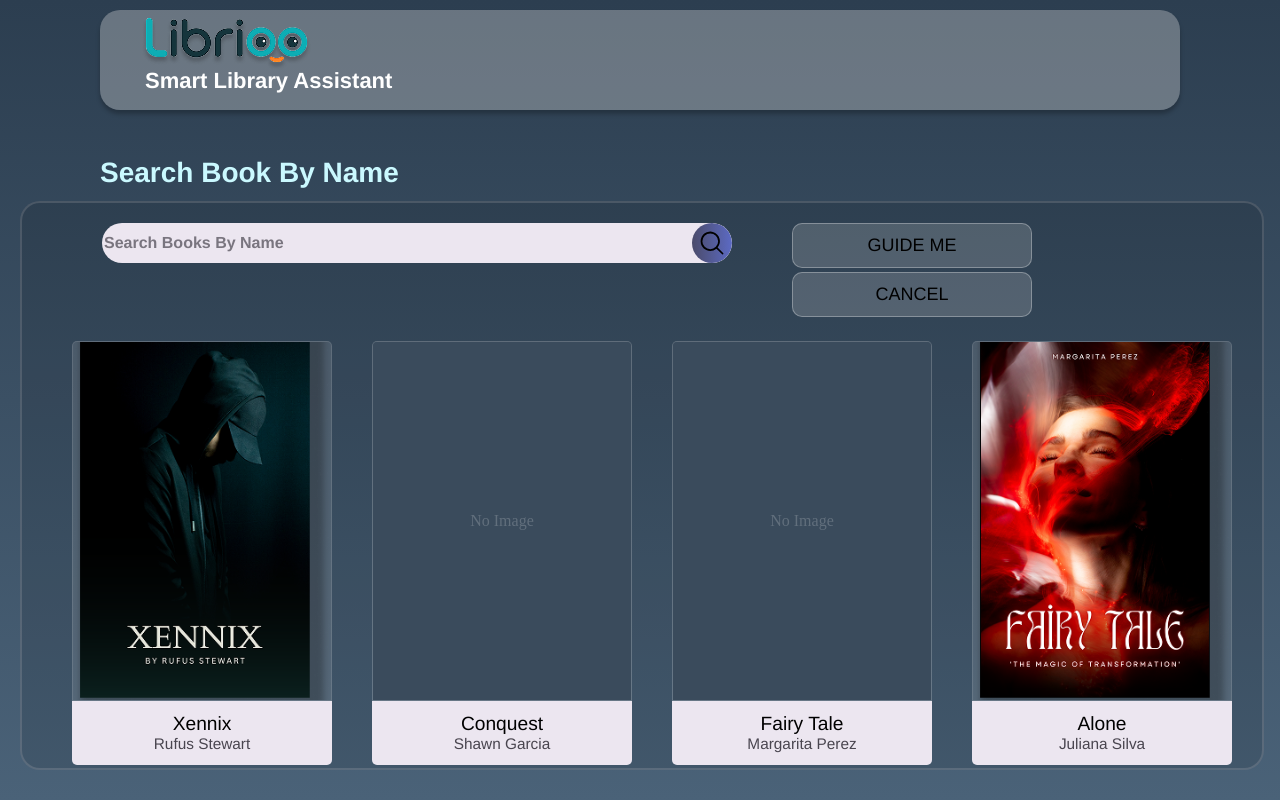
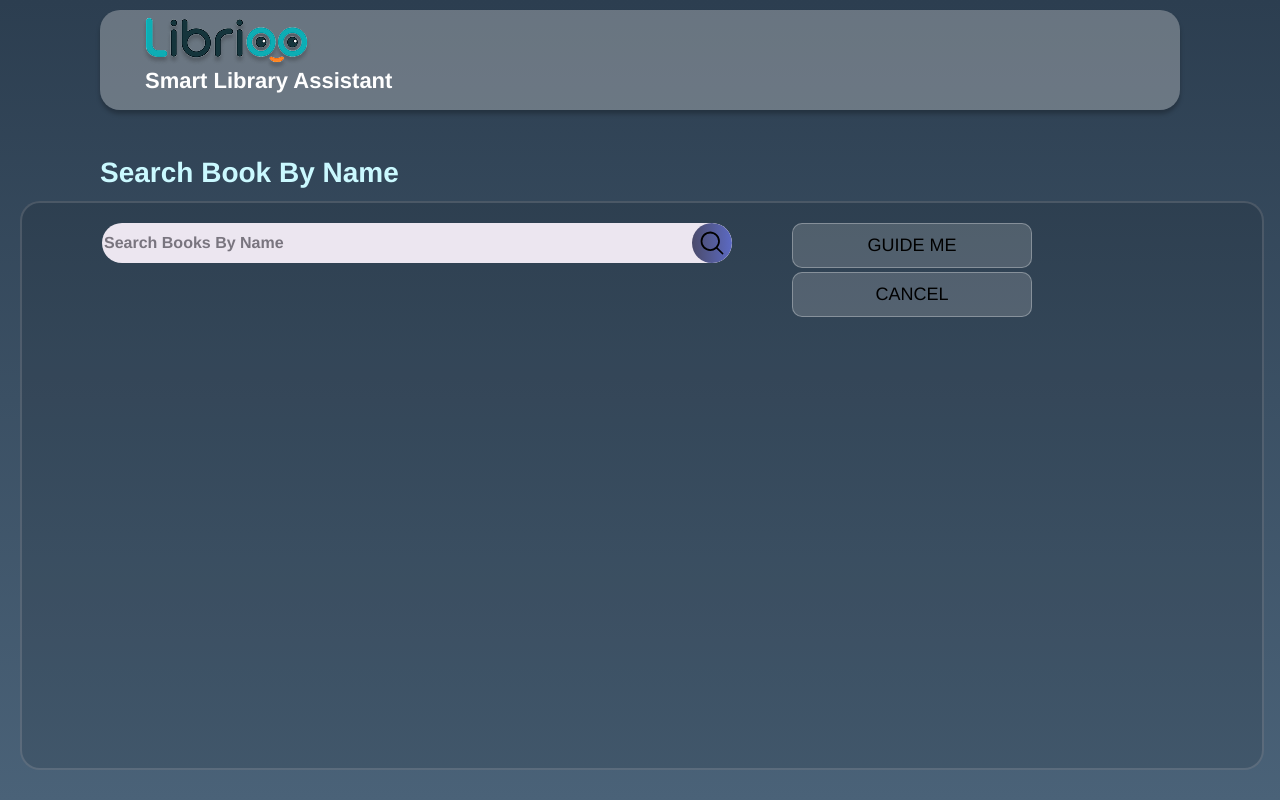
Before and after one commit to projectlibrioo-source/librioo-system, a React (Vite) app in the folder frontend/: page /robot/search-book in a window 1280 px wide. Built offline with nearby package versions, Linux system fonts and the light colour scheme.

Commit message:
Enhance GuestLogin and MemberLogin components with loading state; improve error handling and user feedback during login process

```diff
--- a/frontend/src/robot/pages/GuestLogin.jsx
+++ b/frontend/src/robot/pages/GuestLogin.jsx
@@ -2,16 +2,47 @@ import React, { useState } from "react";
 import { useNavigate } from "react-router-dom";
 import logolib31 from "../../assets/logolib3-1.png";
 import robotImage from "../../assets/pixverse-image-effect-prompt-give-me-three-pic-removebg-preview-1-2.png";
-//import { guestLogin } from "../../BackendFunctions";
+import { guestLogin } from "../../BackendFunctions";
 
 const GuestLogin = () => {
   const [guestId, setGuestId] = useState("");
+  // 2. Add loading state to prevent double clicks
+  const [isLoading, setIsLoading] = useState(false);
   const navigate = useNavigate();
 
-  const handleLogin = (e) => {
+  // 3. Make the handler async and connect it
+  const handleLogin = async (e) => {
     e.preventDefault();
-    guestLogin(guestId);
-    //console.log("Login with Guest ID:", guestId);
+
+    if (!guestId.trim()) {
+        alert("Please enter a Guest ID");
+        return;
+    }
+
+    setIsLoading(true); // Disable button
+
+    try {
+        console.log("Attempting login for Guest ID:", guestId);
+
+        // Call the backend function
+        const guest = await guestLogin(guestId);
+
+        if (guest) {
+            console.log("Guest login successful:", guest);
+            // Optional: Store guest info if needed
+            // localStorage.setItem("currentUser", JSON.stringify(guest));
+
+            alert("Login Success");
+            navigate("/robot/search");
+        } else {
+            alert("Invalid Guest ID. Please try again.");
+        }
+    } catch (error) {
+        console.error("Login error:", error);
+        alert("System error. Please try again later.");
+    } finally {
+        setIsLoading(false); // Re-enable button
+    }
   };
 
   const handleBack = () => {
@@ -67,6 +98,7 @@ const GuestLogin = () => {
           onChange={(e) => setGuestId(e.target.value)}
           className="absolute top-[16px] right-[40px] w-[301px] h-[68px] bg-[#d9d9d926] rounded-[20px] shadow-[0px_4px_4px_#00000040] px-6 text-white text-[24px] [font-family:'Aldrich-Regular',Helvetica] focus:outline-none focus:ring-2 focus:ring-[#caf9ff]"
           required
+          autoFocus
         />
       </form>
 
@@ -88,13 +120,15 @@ const GuestLogin = () => {
         <button
           type="submit"
           onClick={handleLogin}
-          className="w-[280px] h-[80px] flex items-center justify-center bg-[#00000045] rounded-[20px] shadow-[0px_4px_4px_#00000040] cursor-pointer transition-all hover:bg-[#00000060] focus:outline-none focus:ring-2 focus:ring-[#ff7421]"
+          disabled={isLoading} // Disable button while loading
+          className={`w-[280px] h-[80px] flex items-center justify-center rounded-[20px] shadow-[0px_4px_4px_#00000040] transition-all focus:outline-none focus:ring-2 focus:ring-[#ff7421]
+            ${isLoading ? "bg-[#ffffff20] cursor-not-allowed" : "bg-[#00000045] cursor-pointer hover:bg-[#00000060]"}`}
         >
           <span className="flex items-center justify-center w-fit
                     [-webkit-text-fill-color:white]
                     [font-family:'Aldrich-Regular',Helvetica]
                     font-normal text-[32px] tracking-[0] leading-[normal] whitespace-nowrap">
-            LOGIN
+            {isLoading ? "..." : "LOGIN"}
           </span>
         </button>
       </nav>
--- a/frontend/src/robot/pages/MemberLogin.jsx
+++ b/frontend/src/robot/pages/MemberLogin.jsx
@@ -7,22 +7,42 @@ import { memberLogin } from "../../BackendFunctions";
 
 const MemberLogin = () => {
   const [libraryId, setLibraryId] = useState("");
+  const [isLoading, setIsLoading] = useState(false); // Added loading state
   const navigate = useNavigate();
 
-  const handleLogin = async(e) => {
+  const handleLogin = async (e) => {
     e.preventDefault();
-    const member = await memberLogin(libraryId);
 
-    if(member){
-      alert("Login Success")
-      navigate("/robot/search")
-
-    }else{
-      alert("Invalid ID");
+    // Prevent empty logins
+    if (!libraryId.trim()) {
+        alert("Please enter a Library ID");
+        return;
     }
 
+    setIsLoading(true); // Disable button
 
-    //console.log("Login with Library ID:", libraryId);
+    try {
+        console.log("Attempting login for ID:", libraryId);
+
+        // Call the backend function
+        const member = await memberLogin(libraryId);
+
+        if (member) {
+            console.log("Login successful:", member);
+            // Optional: Save member info to localStorage if you need it later
+            // localStorage.setItem("currentMember", JSON.stringify(member));
+
+            alert("Login Success");
+            navigate("/robot/search");
+        } else {
+            // If memberLogin returns null, the ID was not found
+            alert("Invalid Library ID. Please try again.");
+        }
+    } catch (error) {
+        console.error("Login error:", error);
+    } finally {
+        setIsLoading(false); // Re-enable button
+    }
   };
 
   const handleBack = () => {
@@ -78,6 +98,7 @@ const MemberLogin = () => {
           onChange={(e) => setLibraryId(e.target.value)}
           className="absolute top-[16px] right-[40px] w-[301px] h-[68px] bg-[#d9d9d926] rounded-[20px] shadow-[0px_4px_4px_#00000040] px-6 text-white text-[24px] [font-family:'Aldrich-Regular',Helvetica] focus:outline-none focus:ring-2 focus:ring-[#caf9ff]"
           required
+          autoFocus
         />
       </form>
 
@@ -99,13 +120,15 @@ const MemberLogin = () => {
         <button
           type="submit"
           onClick={handleLogin}
-          className="w-[280px] h-[80px] flex items-center justify-center bg-[#00000045] rounded-[20px] shadow-[0px_4px_4px_#00000040] cursor-pointer transition-all hover:bg-[#00000060] focus:outline-none focus:ring-2 focus:ring-[#ff7421]"
+          disabled={isLoading} // Disable button when loading
+          className={`w-[280px] h-[80px] flex items-center justify-center rounded-[20px] shadow-[0px_4px_4px_#00000040] transition-all focus:outline-none focus:ring-2 focus:ring-[#ff7421]
+            ${isLoading ? "bg-[#ffffff20] cursor-not-allowed" : "bg-[#00000045] cursor-pointer hover:bg-[#00000060]"}`}
         >
           <span className="flex items-center justify-center w-fit
                     [-webkit-text-fill-color:white]
                     [font-family:'Aldrich-Regular',Helvetica]
                     font-normal text-[32px] tracking-[0] leading-[normal] whitespace-nowrap">
-            LOGIN
+            {isLoading ? "..." : "LOGIN"}
           </span>
         </button>
       </nav>
--- a/frontend/src/robot/pages/SearchBook.jsx
+++ b/frontend/src/robot/pages/SearchBook.jsx
@@ -9,30 +9,47 @@ import CancelButton from "../components/CancelButton";
 import blackAndBlueFictionBookCover1 from "../../assets/black-and-blue-fiction-book-cover-1.png";
 import redNeonMysticBookCover1 from "../../assets/red-neon-mystic-book-cover-1.png";
 
+import { searchBooksByName } from "../../BackendFunctions";
+
 const SearchBook = () => {
   const [searchQuery, setSearchQuery] = useState("");
+
+  // 2. STATE FOR BOOKS
+  // We start with an empty array. The data will fill up when we search.
+  const [bookData, setBookData] = useState([]);
+  const [isLoading, setIsLoading] = useState(false); // To prevent double clicking
+
   const navigate = useNavigate();
 
-  const bookData = [
-    { id: 1, title: "Xennix", author: "Rufus Stewart", image: blackAndBlueFictionBookCover1 },
-    { id: 2, title: "Conquest", author: "Shawn Garcia", image: null },
-    { id: 3, title: "Fairy Tale", author: "Margarita Perez", image: null },
-    { id: 4, title: "Alone", author: "Juliana Silva", image: redNeonMysticBookCover1 },
-    { id: 5, title: "Journal", author: "Faith", image: null },
-    { id: 6, title: "Mariana", author: "Bailey Dupont", image: null },
-    { id: 7, title: "The Never Garden", author: "Helene Paquet", image: null },
-    { id: 8, title: "Xennix", author: "Rufus Stewart", image: null },
-    { id: 9, title: "Xennix", author: "Rufus Stewart", image: null },
-    { id: 10, title: "The Night", author: "Rufus Stewart", image: null },
-    { id: 11, title: "Fighting For", author: "Rufus Stewart", image: null },
-    { id: 12, title: "Hear Me", author: "Rufus Stewart", image: null },
-  ];
+  const handleSearchChange = (e) => setSearchQuery(e.target.value);
 
-  const handleSearchChange = (e) => setSearchQuery(e.target.value);
-  const handleSearchSubmit = (e) => {
+  // 3. CONNECTED SEARCH HANDLER
+  const handleSearchSubmit = async (e) => {
     e.preventDefault();
-    console.log("Searching for:", searchQuery);
+    if (!searchQuery.trim()) return; // Don't search empty strings
+
+    setIsLoading(true);
+
+    try {
+        console.log("Searching backend for:", searchQuery);
+
+        // Call the function your teammate wrote
+        const results = await searchBooksByName(searchQuery);
+
+        console.log("Backend results:", results);
+
+        // Update the screen
+        // NOTE: If results is null/undefined, fallback to empty array []
+        setBookData(results || []);
+
+    } catch (error) {
+        console.error("Error fetching books:", error);
+        alert("Failed to connect to the library server.");
+    } finally {
+        setIsLoading(false);
+    }
   };
+
   const handleGuideMe = () => console.log("Guide Me clicked");
 
   return (
@@ -66,12 +83,32 @@ const SearchBook = () => {
 
             {/* Grid section - vertical spacing scales with viewport height */}
             <section className="mt-[clamp(20px,3vh,60px)] mr-[60px] mb-[20px] grid grid-cols-4 gap-x-[20px] gap-y-[clamp(20px,3vh,60px)] pr-4">
+              {/* Optional: Loading Indicator */}
+              {isLoading && (
+                 <div className="col-span-4 text-center text-[#caf9ff] text-xl animate-pulse">
+                    Scanning Library...
+                 </div>
+              )}
+
+              {/* Optional: No Results Message */}
+              {!isLoading && bookData.length === 0 && searchQuery !== "" && (
+                 <div className="col-span-4 text-center text-[#caf9ff] opacity-60">
+                    No books found named "{searchQuery}"
+                 </div>
+              )}
+
+              {/* 4. MAP REAL DATA */}
               {bookData.map((book) => (
-                <div key={book.id} className="flex justify-center min-w-0">
+                <div key={book.id || Math.random()} className="flex justify-center min-w-0">
                   <BookCard
-                    title={book.title}
-                    author={book.author}
-                    image={book.image}
+                    // CRITICAL: Ensure these match what your backend sends!
+                    // If the backend sends "bookName" instead of "title", change it here.
+                    title={book.title || book.bookName || "Unknown Title"}
+                    author={book.author || book.writer || "Unknown Author"}
+
+                    // The backend won't return your local imports.
+                    // It will return a URL string or null.
+                    image={book.image || book.imgUrl || null}
                   />
                 </div>
               ))}
```
